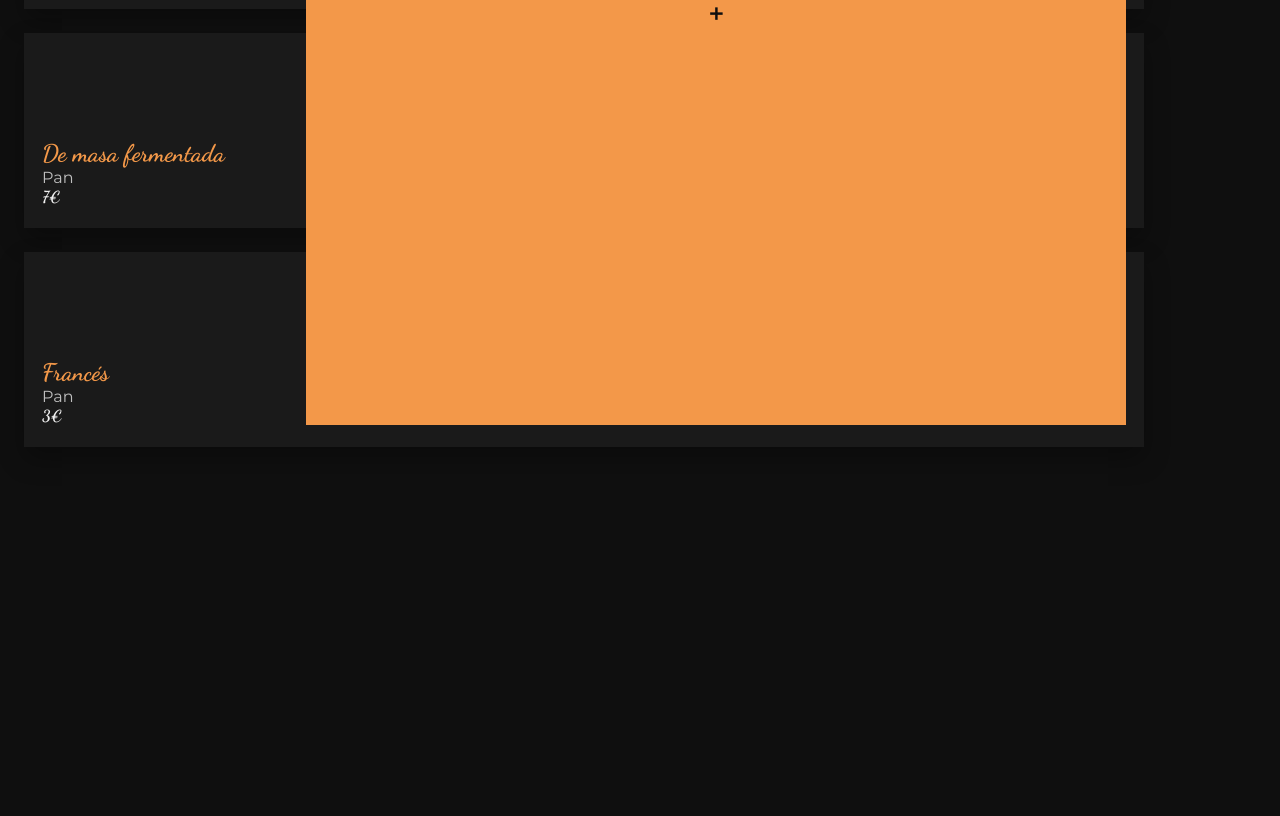
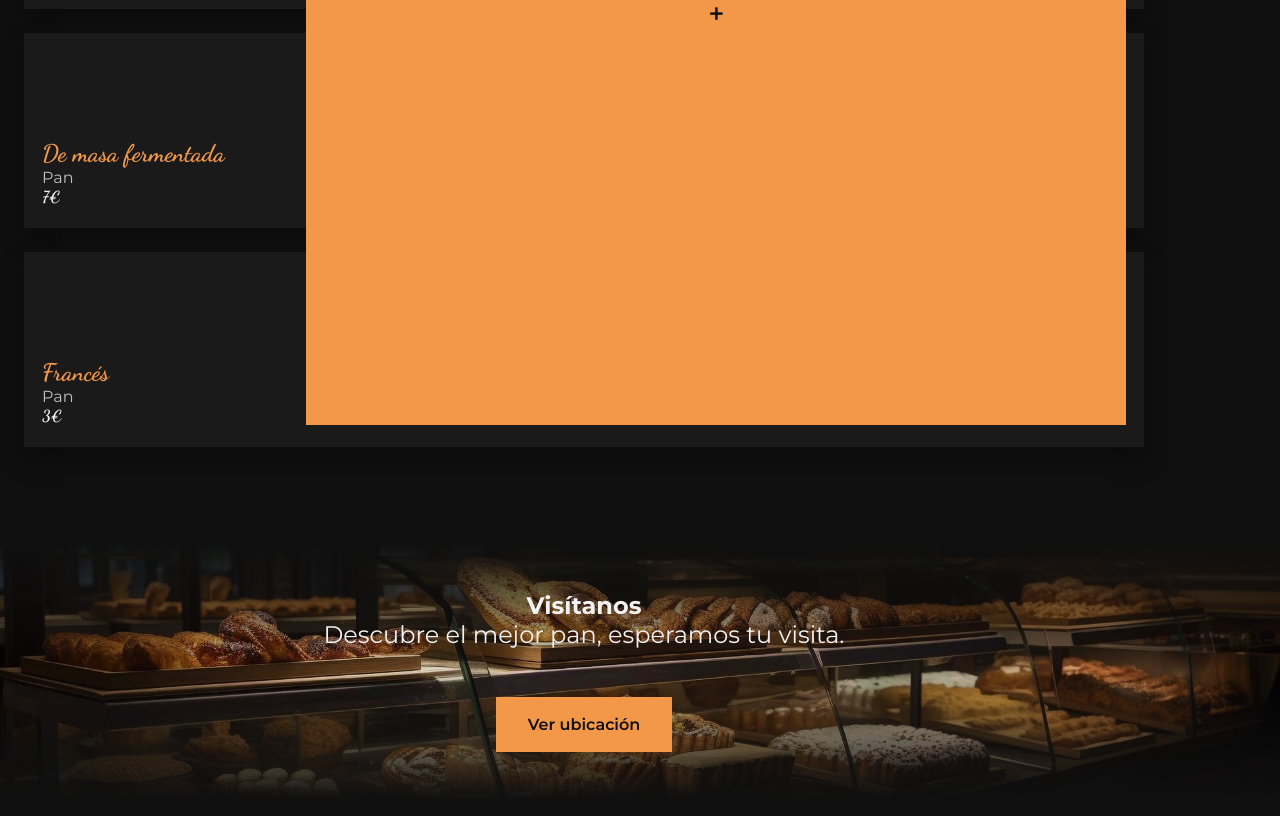
Before and after one commit to Jsansor1505/Website-HTML-CSS-main, a plain HTML site: page index.html in a window 1280 px wide. Shown: the part 4171-4987 px from the top of the page. Before the commit the page ends 4730 px from the top, so only its background shows below. Drawn offline with nearby package versions, Linux system fonts and the light colour scheme.

Commit message:
Commit 4

```diff
--- a/assets/css/styles.css
+++ b/assets/css/styles.css
@@ -472,11 +472,39 @@ img {
 }
 
 /*=============== VISIT ===============*/
-.visit__container {}
+.visit__container {
+  position: relative;
+  padding-block: 3rem;
+}
 
-.visit__data {}
+.visit__bg,
+.visit__shadow {
+  position: absolute;
+  top: 0;
+  left: 0;
+  width: 100%;
+  height: 100%;
+  z-index: -1;
+}
 
-.visit__description {}
+.visit__bg {
+  object-fit: cover;
+  object-position: center;
+}
+
+.visit__shadow {
+  background: linear-gradient(180deg, hsl(0, 0%, 6%) 0%, hsla(0, 0%, 4%, .1) 50%, hsl(0, 0%, 6%) 100%);
+}
+
+.visit__data {
+  text-align: center;
+}
+
+.visit__description {
+  font-size: var(--h2-font-size);
+  color: var(--title-color);
+  margin-bottom: 3rem;
+}
 
 .visit__bread {}
 
--- a/index.html
+++ b/index.html
@@ -209,7 +209,17 @@
 
       <!--==================== VISIT ====================-->
       <section class="visit section" id="visit">
-
+         <div class="visit__container">
+            <img src="assets/img/visit-bg.jpg" class="visit__bg">
+            <div class="visit__shadow"></div>
+            <div class="visit__content container grid">
+               <div class="visit__data">
+                  <h2 class="visit__title">Visítanos</h2>
+                  <p class="visit__description">Descubre el mejor pan, esperamos tu visita.</p>
+                  <a href="#" class="button">Ver ubicación</a>
+               </div>
+            </div>
+         </div>
       </section>
    </main>
 
```
Also changed, not shown: Text Responsive bakery website.txt.
